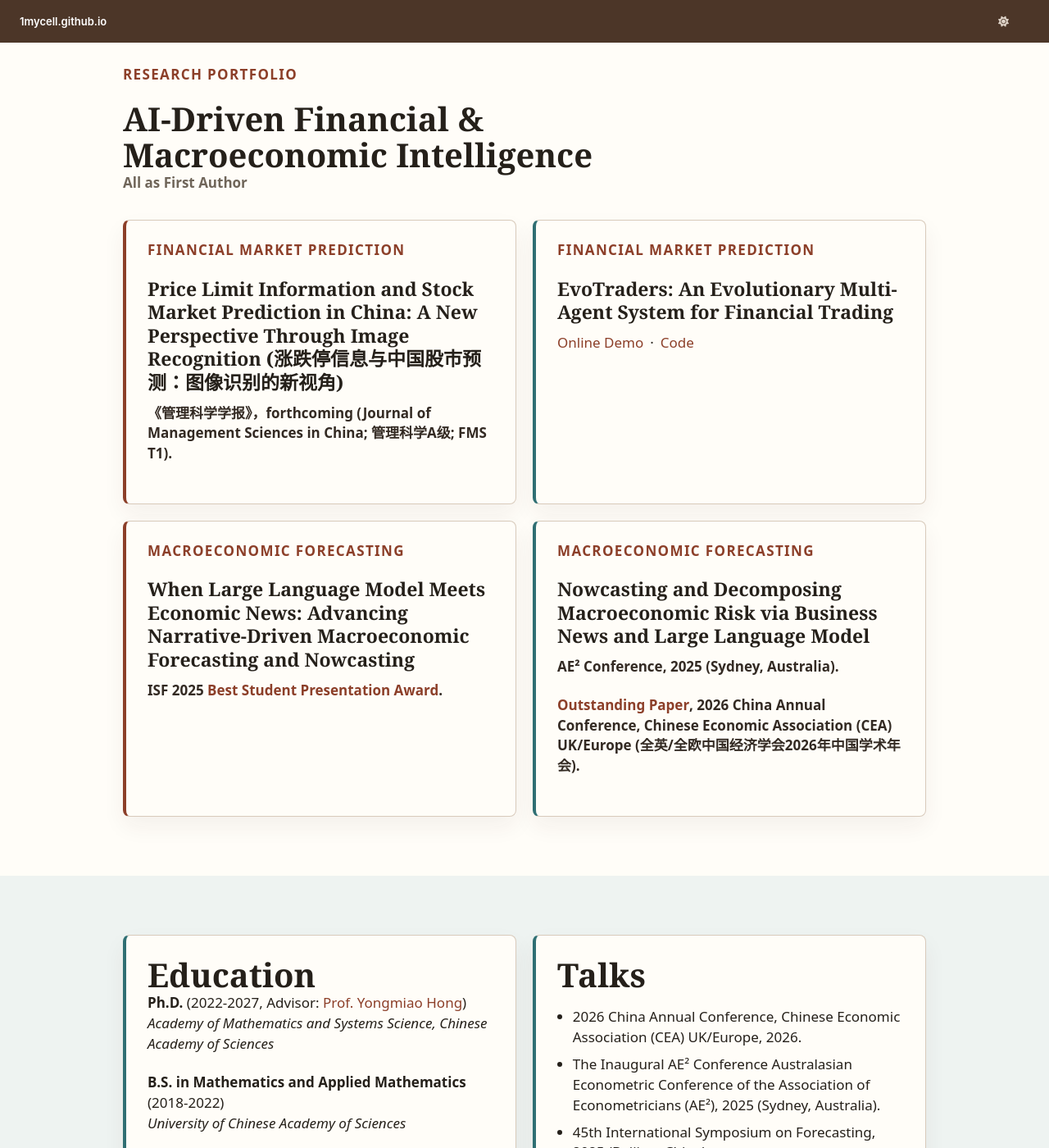
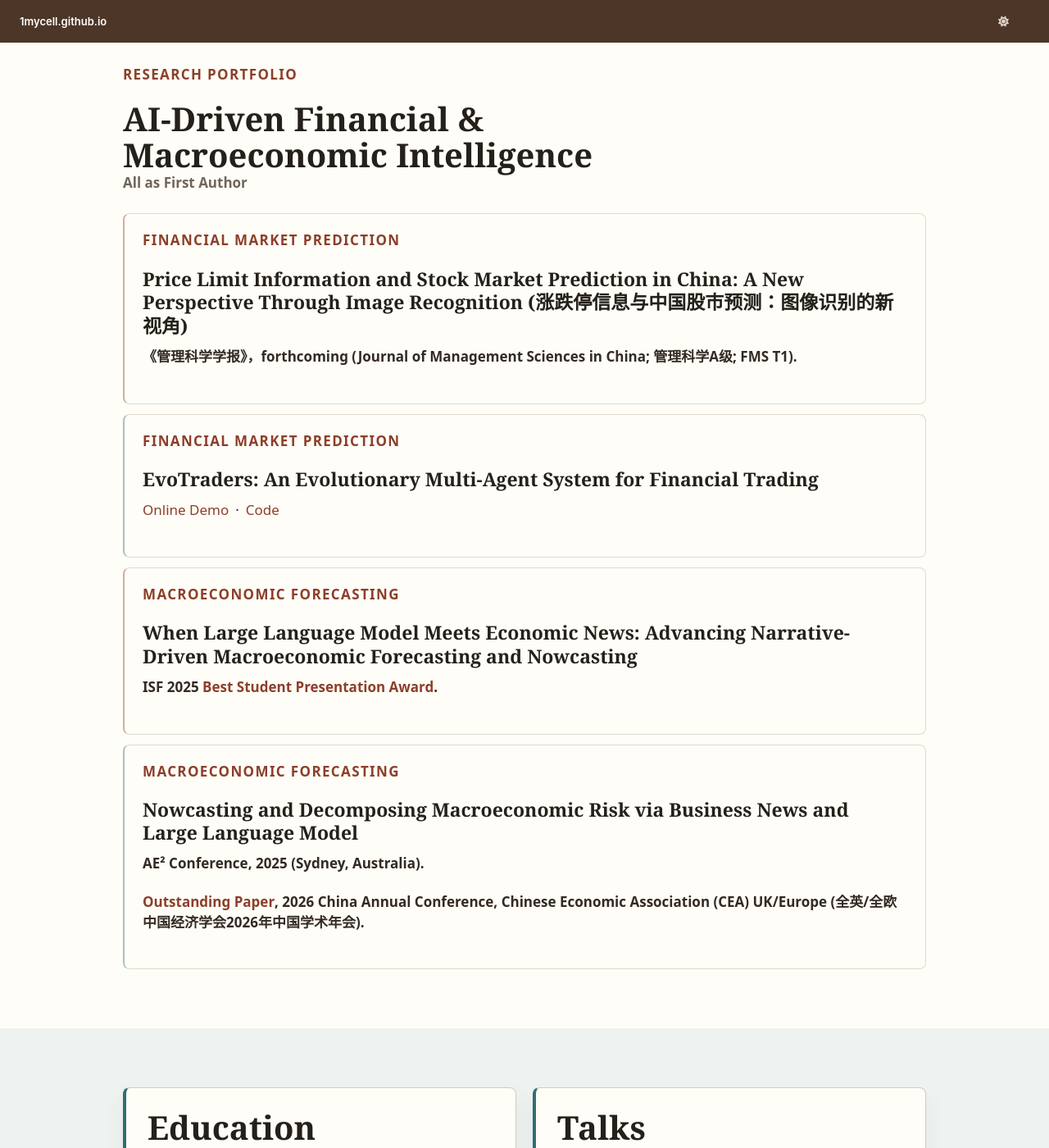
Before and after one commit to 1mycell/1mycell.github.io, a Jekyll site: the page built from _pages/about.md, in a window 1280 px wide and 1400 px high, scrolled down 659 px. Shown: the whole window at 82% size. Built offline with Jekyll 4.4.1, drawn with Linux system fonts in a browser that asks for light colours; a script that is not in the unit is left out; some of the changed text lies outside the part shown.

Commit message:
Merge pull request #1 from 1mycell/codex-homepage-paper-grid
update contents

```diff
--- a/_sass/layout/_apple_design.scss
+++ b/_sass/layout/_apple_design.scss
@@ -731,8 +731,8 @@ td > code {
 .research-grid {
   display: grid;
   grid-template-columns: 1fr;
-  gap: 20px;
-  margin-top: 32px;
+  gap: 12px;
+  margin-top: 24px;
 }
 
 .research-card,
@@ -746,12 +746,19 @@ td > code {
 }
 
 .research-card {
-  border-left: 4px solid var(--apple-primary);
+  border-color: rgba(216, 202, 187, 0.72);
+  border-left: 2px solid rgba(140, 63, 41, 0.42);
+  background: rgba(255, 253, 248, 0.72);
+  box-shadow: none;
+  min-width: 0;
 }
 
-.research-card:nth-child(2n),
 .utility-panel:nth-child(2n) {
   border-left-color: var(--academic-teal);
+}
+
+.research-card:nth-child(2n) {
+  border-left-color: rgba(47, 111, 115, 0.42);
 }
 
 .utility-panel {
@@ -768,6 +775,7 @@ td > code {
 .research-card h3 {
   font-size: 23px;
   line-height: 1.24;
+  overflow-wrap: break-word;
 }
 
 .research-summary {
@@ -788,6 +796,7 @@ td > code {
   font-size: 14px;
   font-weight: 600;
   line-height: 1.45;
+  overflow-wrap: break-word;
 }
 
 .publication-status--award {
@@ -805,6 +814,7 @@ td > code {
   gap: 8px;
   margin-top: 10px;
   font-size: 14px;
+  overflow-wrap: break-word;
 }
 
 .profile-grid {
@@ -875,7 +885,6 @@ td > code {
     padding: 64px 48px;
   }
 
-  .research-grid,
   .profile-grid {
     grid-template-columns: repeat(2, minmax(0, 1fr));
   }
@@ -888,7 +897,6 @@ td > code {
     padding: 72px 80px;
   }
 
-  .research-card,
   .utility-panel {
     padding: 26px;
   }
```
Also changed, not shown: _pages/about.md (+1 -0 lines).
